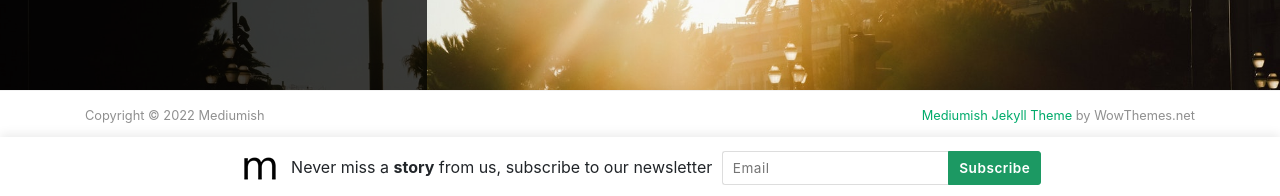
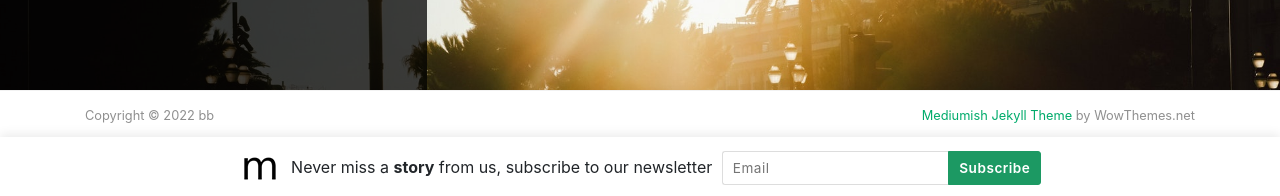
Before and after one commit to bukszpan/bb, a Jekyll site: the page built from index.html, in a window 1280 px wide and 900 px high, scrolled down 1540 px. Shown: the part 701-897 px from the top of the window. Built offline with Jekyll 4.4.1, drawn with Linux system fonts in a browser that asks for light colours; nearby versions of some CDN libraries; the list of posts is cut into pages by our own code.

Commit message:
Update _config.yml

```diff
--- a/_config.yml
+++ b/_config.yml
@@ -1,13 +1,13 @@
 # Site
-name: "Mediumish"
-title: "Mediumish"
+name: "bb"
+title: "bb"
 description: "Jekyll template, Medium styled, free for bloggers."
 logo: 'assets/images/logo.png'
 favicon: 'assets/images/logo.png'
-baseurl: /mediumish-theme-jekyll
-google_analytics: 'UA-46278016-1'
-disqus: 'demowebsite'
-mailchimp-list: 'https://wowthemes.us11.list-manage.com/subscribe/post?u=8aeb20a530e124561927d3bd8&amp;id=8c3d2d214b'
+baseurl: ''
+google_analytics: ''
+disqus: ''
+mailchimp-list: ''
 include: ["_pages"]
 permalink: /:title/
 
```
